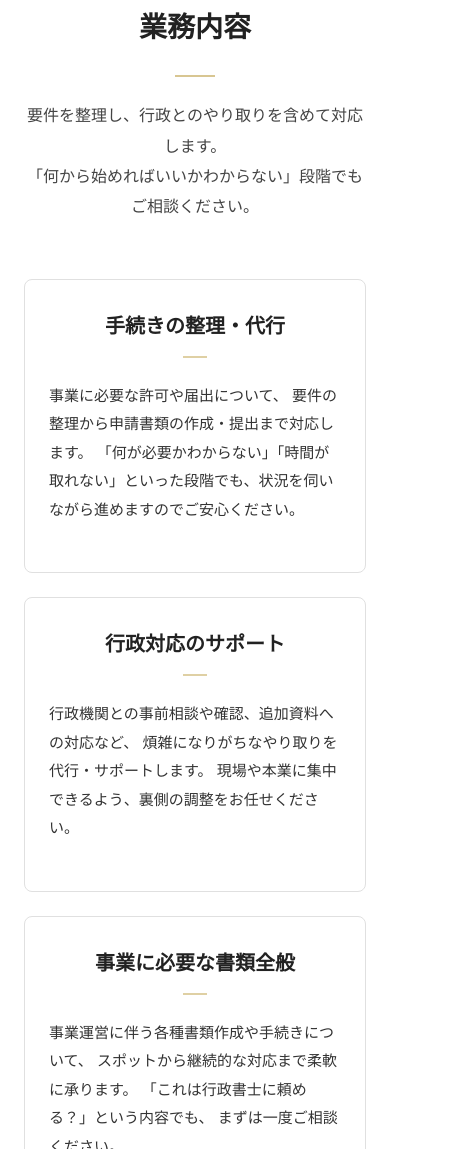
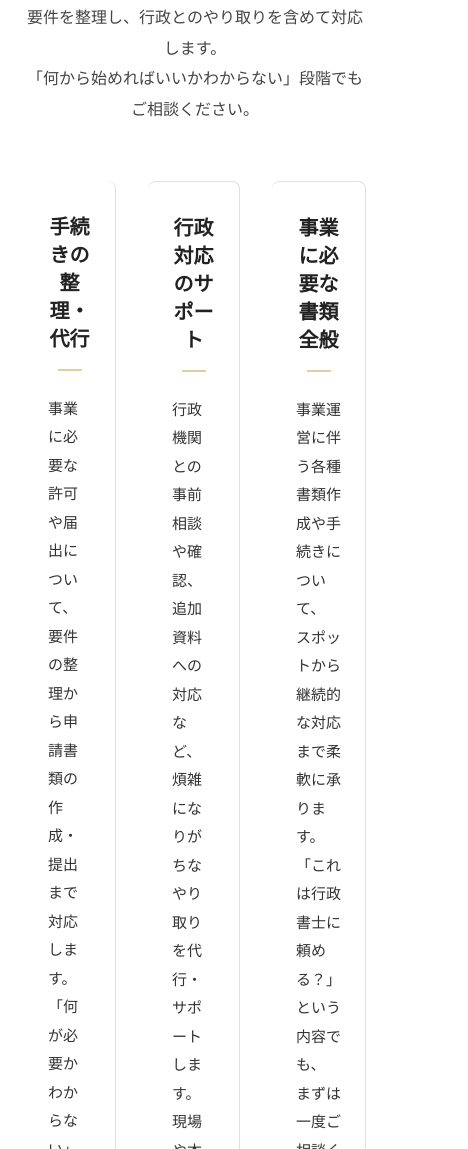
Before and after one commit to homu-hase/my-first-hp, a plain HTML site: page index.html in a window 390 px wide. Shown: the part 851-2000 px from the top of the page, 468 px wide, since content can reach past the window. Drawn offline with Linux system fonts and the light colour scheme.

Commit message:
cssの変更

```diff
--- a/index.html
+++ b/index.html
@@ -19,7 +19,10 @@
   <!-- FV -->
   <section class="fv">
     <div class="inner">
-        <h1>許可取得の可否を左右するのは、申請前の整理です。 </h1>
+        <h1>
+          <span class="only-pc">許可取得の可否を左右するのは、申請前の整理です。</span>
+          <span class="only-sp">許可取得は、申請前の整理で決まります。</span>
+        </h1>
         <p class="fv-note">
          制度だけでなく、現場の状況を踏まえて整理します。
         </p>
--- a/style.css
+++ b/style.css
@@ -286,17 +286,19 @@
 .service-list {
   display: grid;
   grid-template-columns: repeat(3, 1fr);
-  gap: var(--space-4);
-  margin-top: var(--sp-56);
+  gap: 0;
+  background: #fff;
+  border-top: 1px solid var(--c-border-e0);
+  border-bottom: 1px solid var(--c-border-e0);
 }
 
-/* カード */
 .service-item {
-  background: var(--c-bg-fff);
-  border: 1px solid var(--c-border-e0);
+  border: none; /* ← 四角い枠を消す */
   padding: var(--sp-48) var(--sp-40);
-  border-radius: var(--r-8);
-  overflow: hidden;
+}
+
+.service-item:not(:first-child) {
+  border-left: 1px solid var(--c-border-e0); /* ← 縦線だけ */
 }
 
 /* 見出し */
@@ -532,6 +534,13 @@
   color: var(--c-text-777);
 }
 
+.only-pc {
+  display: inline;
+}
+.only-sp {
+  display: none;
+}
+
 /* =========================
    iPad（〜1024px）
 ========================= */
@@ -540,15 +549,19 @@
     padding: var(--sp-80) var(--sp-0);
   }
 
-  .service-list,
-  .handling-list {
-    grid-template-columns: repeat(2, 1fr);
+  .service-list {
     gap: var(--sp-32);
+    border: none; /* ← 表の上下線を消す */
+    background: transparent;
   }
 
-  .service-item,
-  .handling-item {
-    padding: var(--sp-40) var(--sp-32);
+  .service-item {
+    border: 1px solid var(--c-border-e0); /* ← iPadは枠あり */
+    border-radius: var(--r-8);
+  }
+
+  .service-item:not(:first-child) {
+    border-left: none; /* ← 縦線は消す */
   }
 }
 
@@ -556,18 +569,26 @@
    iPhone（〜768px）
 ========================= */
 @media (max-width: 768px) {
+  .only-pc {
+    display: none;
+  }
+  .only-sp {
+    display: inline;
+  }
   .fv {
     padding: var(--sp-64) var(--sp-0);
     margin: var(--sp-16);
   }
 
   .fv h1 {
-    font-size: 26px;
-    white-space: normal;
+    font-size: 22px;
+    line-height: 1.5;
+    margin-bottom: 16px;
   }
 
   .fv h2 {
-    font-size: 18px;
+    font-size: 16px;
+    line-height: 1.7;
   }
 
   .fv p,
@@ -579,7 +600,6 @@
     padding: var(--sp-64) var(--sp-0);
   }
 
-  .service-list,
   .handling-list {
     grid-template-columns: 1fr;
     gap: var(--sp-24);
@@ -588,8 +608,23 @@
   .service-item,
   .handling-item {
     padding: var(--sp-32) var(--sp-24);
+    font-size: 14px;
+    line-height: 1.8;
   }
 
+  .service-item {
+    border-left: none;
+    border-top: 1px solid var(--c-border-e0);
+  }
+
+  .service-list {
+    border-top: none;
+    border-bottom: none;
+  }
+
+  .service-item:first-child {
+    border-top: none;
+  }
   .profile-table {
     padding: var(--sp-24);
   }
```
